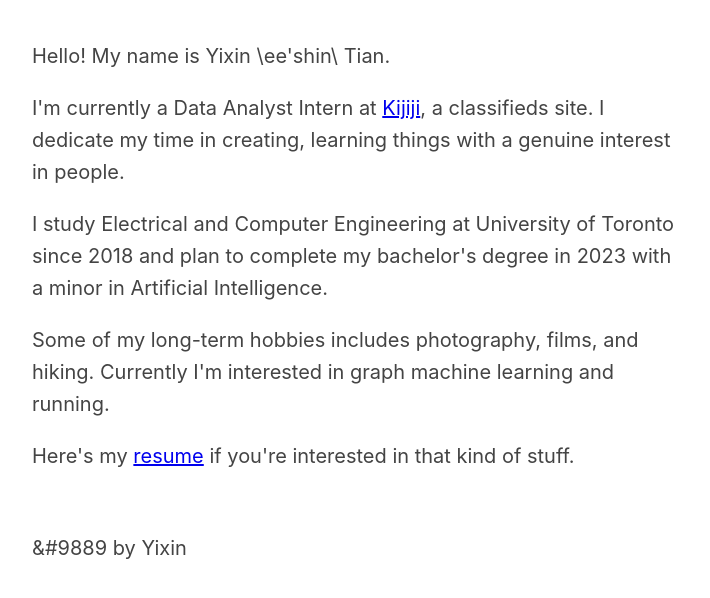
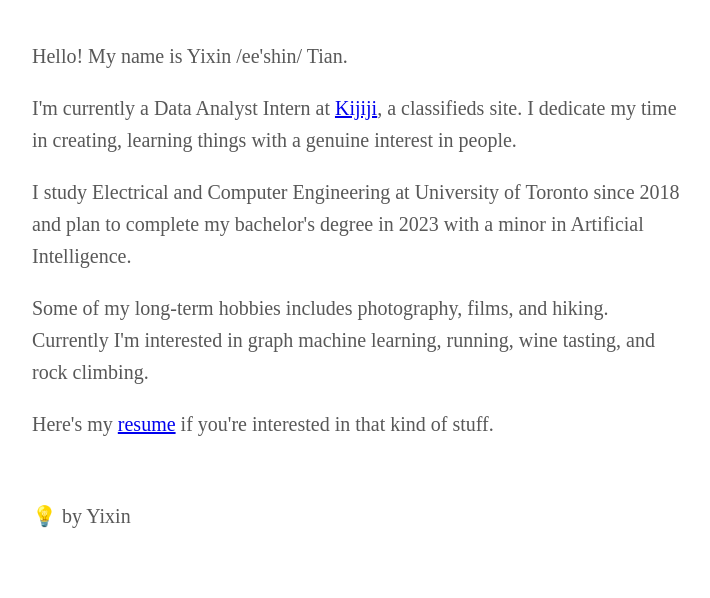
Before and after one commit to yixin0829/yixin0829.github.io, a React (Create React App) app: page / in a window 1280 px wide. Shown: the top 598 px of the page, without its empty margins (283-993 px from the left). Built offline with nearby package versions, Linux system fonts and the light colour scheme.

Commit message:
refactored the template and added Emoji component

```diff
--- a/package.json
+++ b/package.json
@@ -34,5 +34,8 @@
       "last 1 firefox version",
       "last 1 safari version"
     ]
+  },
+  "devDependencies": {
+    "gh-pages": "^3.2.3"
   }
 }
--- a/public/index.html
+++ b/public/index.html
@@ -9,34 +9,10 @@
       name="Yixin Tian's Handmade Website"
       content="Web site created using create-react-app for yixin's personal website migration project."
     />
-    <!--
-      manifest.json provides metadata used when your web app is installed on a
-      user's mobile device or desktop. See https://developers.google.com/web/fundamentals/web-app-manifest/
-    -->
-    <link rel="manifest" href="%PUBLIC_URL%/manifest.json" />
-    <!--
-      Notice the use of %PUBLIC_URL% in the tags above.
-      It will be replaced with the URL of the `public` folder during the build.
-      Only files inside the `public` folder can be referenced from the HTML.
-
-      Unlike "/favicon.ico" or "favicon.ico", "%PUBLIC_URL%/favicon.ico" will
-      work correctly both with client-side routing and a non-root public URL.
-      Learn how to configure a non-root public URL by running `npm run build`.
-    -->
     <title>Personal Website</title>
   </head>
   <body>
-    <noscript>You need to enable JavaScript to run this app.</noscript>
+    <noscript>Shame you don't have JavaScript.</noscript>
     <div id="root"></div>
-    <!--
-      This HTML file is a template.
-      If you open it directly in the browser, you will see an empty page.
-
-      You can add webfonts, meta tags, or analytics to this file.
-      The build step will place the bundled scripts into the <body> tag.
-
-      To begin the development, run `npm start` or `yarn start`.
-      To create a production bundle, use `npm run build` or `yarn build`.
-    -->
   </body>
 </html>
--- a/public/main.css
+++ /dev/null
@@ -1,16 +0,0 @@
-body {
-    margin:40px auto;
-    max-width:650px;
-    line-height:1.6;
-    font-size:20px;
-    color:#444;
-    padding:0 10px;
-}
-
-footer {
-    margin: 60px auto;
-}
-
-h1,h2,h3{
-    line-height:1.2
-}
--- a/src/App.css
+++ /dev/null
@@ -1,35 +0,0 @@
-.App {
-  text-align: left;
-}
-
-.App-header {
-  background-color: #282c34;
-  min-height: 100vh;
-  display: flex;
-  flex-direction: column;
-  align-items: center;
-  justify-content: center;
-  font-size: calc(10px + 2vmin);
-  color: white;
-}
-
-.App-link {
-  color: #61dafb;
-}
-
-body {
-    margin:40px auto;
-    max-width:650px;
-    line-height:1.6;
-    font-size:20px;
-    color:#444;
-    padding:0 10px;
-}
-
-footer {
-    margin: 60px auto;
-}
-
-h1,h2,h3{
-    line-height:1.2
-}
--- a/src/App.js
+++ b/src/App.js
@@ -1,9 +1,20 @@
-import './App.css';
+import React from 'react'
+
+const Emoji = props => (
+  <span
+    className="emoji"
+    role="img"
+    aria-label={props.label ? props.label : ""}
+    aria-hidden={props.label ? "false" : "true"}
+  >
+    {props.symbol}
+  </span>
+);
 
 function App() {
   return (
     <div className="App">
-        <p>Hello! My name is Yixin \ee'shin\ Tian.</p>
+      <p>Hello! My name is Yixin /ee'shin/ Tian.</p>
       <p>I'm currently a Data Analyst Intern at <a href="https://www.kijiji.ca/kijijicentral/general/about-us/?utm_source=Kijiji&utm_medium=Footer">Kijiji</a>, a classifieds
           site. I dedicate my time in creating, learning things with
           a genuine interest in people.</p>
@@ -11,11 +22,11 @@ function App() {
       Toronto since 2018 and plan to complete my bachelor's degree in
       2023 with a minor in Artificial Intelligence.</p>
       <p>Some of my long-term hobbies includes photography, films, and hiking.
-        Currently I'm interested in graph machine learning and running.</p>
+      Currently I'm interested in graph machine learning, running, wine tasting, and rock climbing.</p>
       <p>Here's my <a href="../public/docs/resume.pdf">resume</a> if you're interested in that kind of stuff.</p>
-        <footer class="footer">&#9889 by Yixin</footer>
+      <footer class="footer"><Emoji symbol='💡'/> by Yixin</footer>
     </div>
   );
-}
+};
 
 export default App;
--- a/src/index.css
+++ b/src/index.css
@@ -1,13 +1,16 @@
 body {
-  margin: 0;
-  font-family: -apple-system, BlinkMacSystemFont, 'Segoe UI', 'Roboto', 'Oxygen',
-    'Ubuntu', 'Cantarell', 'Fira Sans', 'Droid Sans', 'Helvetica Neue',
-    sans-serif;
-  -webkit-font-smoothing: antialiased;
-  -moz-osx-font-smoothing: grayscale;
+  margin:40px auto;
+  max-width:650px;
+  line-height:1.6;
+  font-size:20px;
+  color:rgb(88, 88, 88);
+  padding:0 10px;
 }
 
-code {
-  font-family: source-code-pro, Menlo, Monaco, Consolas, 'Courier New',
-    monospace;
+footer {
+  margin: 60px auto;
 }
+
+h1,h2,h3{
+  line-height:1.2
+}
--- a/src/index.js
+++ b/src/index.js
@@ -2,16 +2,11 @@ import React from 'react';
 import ReactDOM from 'react-dom';
 import './index.css';
 import App from './App';
-import reportWebVitals from './reportWebVitals';
 
+const rootElement = document.getElementById('root');
 ReactDOM.render(
   <React.StrictMode>
     <App />
   </React.StrictMode>,
-  document.getElementById('root')
+  rootElement
 );
-
-// If you want to start measuring performance in your app, pass a function
-// to log results (for example: reportWebVitals(console.log))
-// or send to an analytics endpoint. Learn more: https://bit.ly/CRA-vitals
-reportWebVitals();
--- a/src/reportWebVitals.js
+++ /dev/null
@@ -1,13 +0,0 @@
-const reportWebVitals = onPerfEntry => {
-  if (onPerfEntry && onPerfEntry instanceof Function) {
-    import('web-vitals').then(({ getCLS, getFID, getFCP, getLCP, getTTFB }) => {
-      getCLS(onPerfEntry);
-      getFID(onPerfEntry);
-      getFCP(onPerfEntry);
-      getLCP(onPerfEntry);
-      getTTFB(onPerfEntry);
-    });
-  }
-};
-
-export default reportWebVitals;
```
Also changed, not shown: public/manifest.json (deleted), 2 other files (tests, documents, lock files or other folders). Lines whose indentation alone changed are shown as unchanged.
